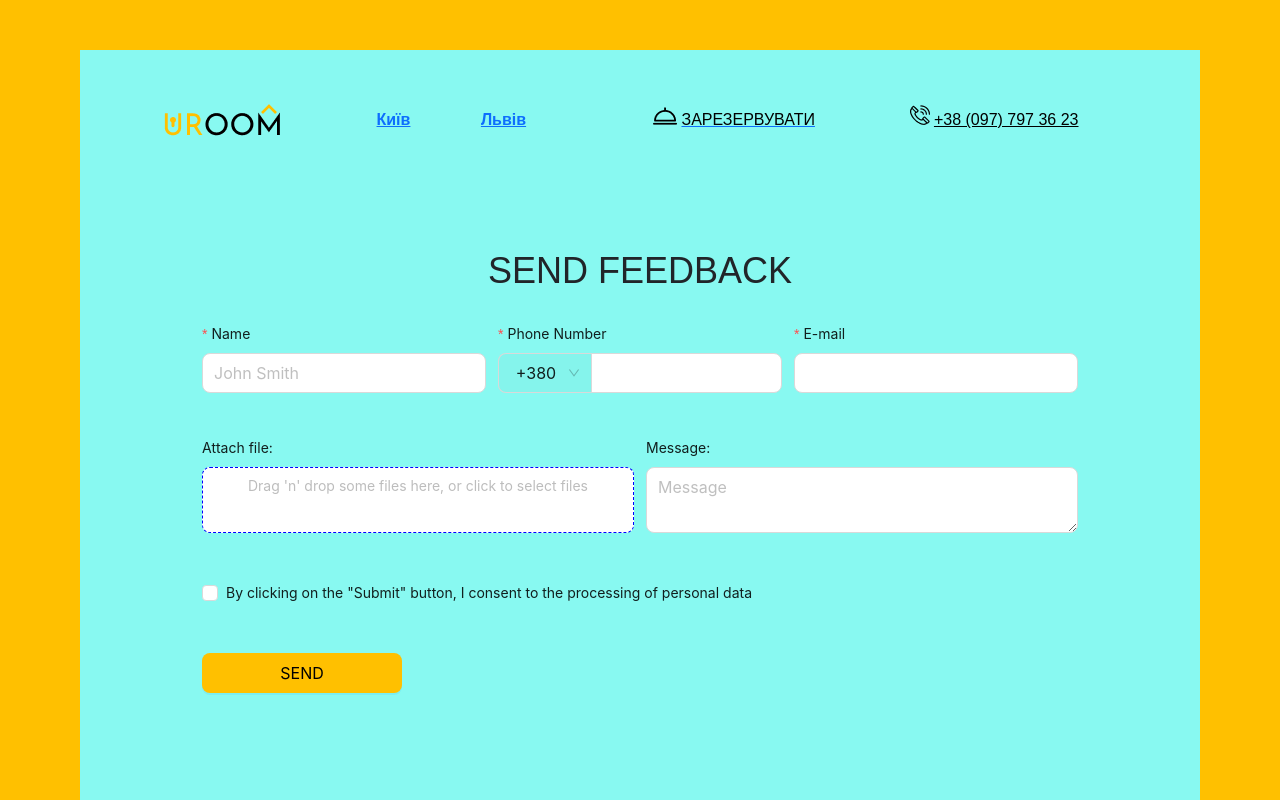
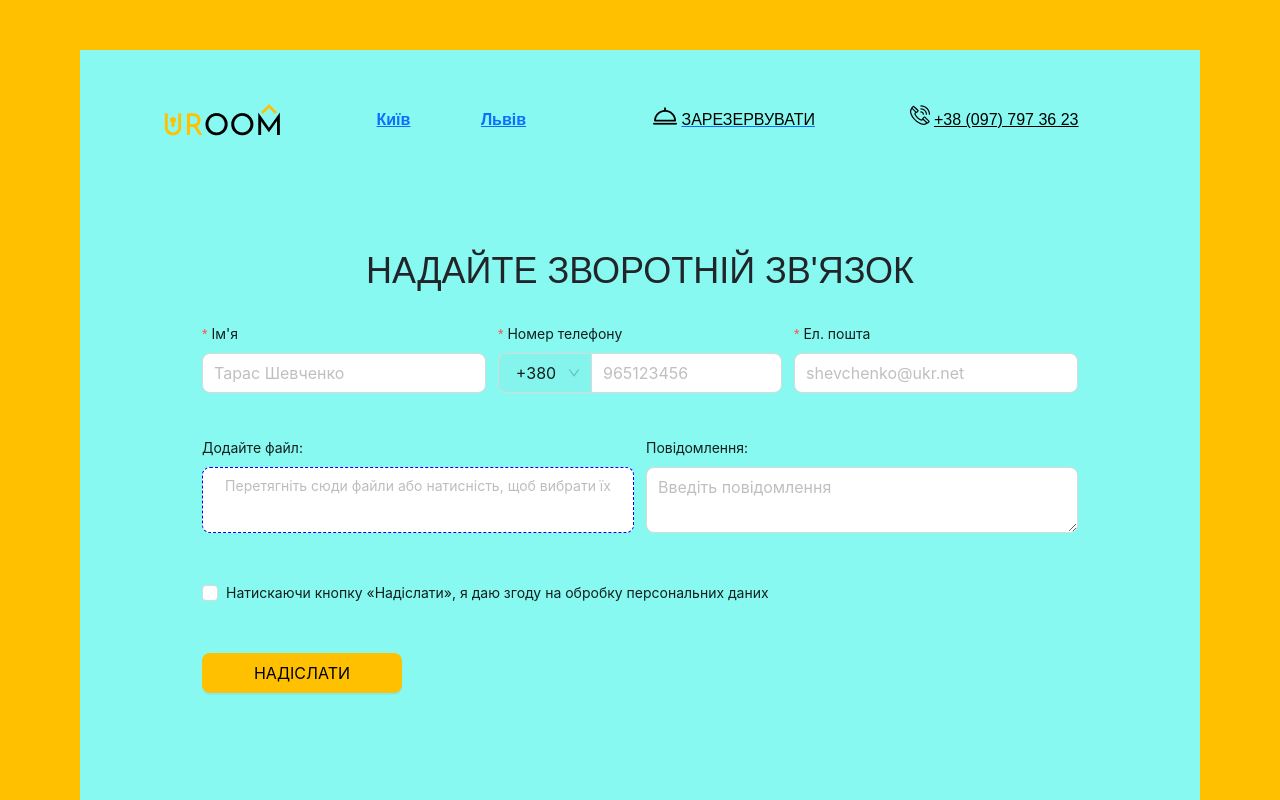
Before and after one commit to Oleksii-Kriuckov/apar-hotel, a React (Vite) app: page /feedback in a window 1280 px wide. Shown: the top 800 px of the page. Built offline with nearby package versions, Linux system fonts and the light colour scheme; a web font is replaced by a local one; what antd-style would draw is missing.

Commit message:
Full Ukrainianization of the site

```diff
--- a/src/assets/Info.ts
+++ b/src/assets/Info.ts
@@ -247,6 +247,5 @@ Also room has air conditioning and smart TV. Standard bathroom in the room.`
 There is also a wardrobe, a double bed with bedside tables, armchairs, a mirror, a hanger, air conditioning and smatr TV.
 The bathroom has a bath with shower, hairdryer, toilet and sink.`
 
-This double room has air conditioning, a smart TV, a table with chairs, a double bed with side tables.
-The room has a standard bathroom with a sink, toilet and bathtub. The bathroom itself has a shower and a jacuzzi.
+A company of three people can stay in this two-room suite. Two can sleep in the bedroom, and the third in the living room on the sofa. The living room also has a kitchen, a table, chairs and a smart TV. All rooms have air conditioning. The bathroom has a sink, a towel dryer, a toilet, and a shower cabin.
 */
--- a/src/components/UI/Forms/DropeZone.tsx
+++ b/src/components/UI/Forms/DropeZone.tsx
@@ -14,10 +14,11 @@ export function DropeZone(props) {
       <div {...getRootProps({ className: 'dropzone' })}>
         <input {...getInputProps()} />
         {files.length === 0
-          ? <p>Drag 'n' drop some files here, or click to select files</p>
+          ? <p>Перетягніть сюди файли або натисність, щоб вибрати їх</p>
+          // ? <p>Drag 'n' drop some files here, or click to select files</p>
           : (
             <aside>
-              <h4 className='files'>Files</h4>
+              <h4 className='files'>Файли</h4>
               <ul className='file_list'>{files}</ul>
             </aside>
           )}
--- a/src/components/UI/Forms/FormBooking.tsx
+++ b/src/components/UI/Forms/FormBooking.tsx
@@ -69,7 +69,7 @@ export const FormBooking: React.FC = () => {
   return (
     <div>
       <h4 style={{ textAlign: "center", paddingBottom: 10 }}>
-        Please fill in this form
+        Будь ласка, заповніть форму
       </h4>
 
       <Form
@@ -87,20 +87,22 @@ export const FormBooking: React.FC = () => {
         <div className="row row-cols-sm-1 row-cols-md-3">
           <Form.Item
             name="name"
-            label="Name"
+            label="Ім'я"
             // className="input_block input_block_booking"
-            rules={[{ required: true, message: "Please input your name!" }]}
+            rules={[{ required: true, message: "Будь ласка, введіть ім'я!" }]}
           >
-            <Input size="large" placeholder="John Smith" />
+            <Input size="large" placeholder="Тарас Шевченко" />
           </Form.Item>
 
           <Form.Item
             name="phone"
-            label="Phone Number"
+            label="Номер телефону"
             // className="input_block input_block_booking"
             rules={[
-              { required: true, message: "Please input your phone number!" },
-              { type: "integer", message: "The number should be integer" },
+              { required: true, message: "Будь ласка, введіть номер телефону!" },
+              { type: "integer", message: "Номер має бути цілим числом" },
+              // Don't work positive rule
+              // Don't work length of min number
             ]}
           >
             <InputNumber
@@ -114,14 +116,14 @@ export const FormBooking: React.FC = () => {
 
           <Form.Item
             name="email"
-            label="E-mail"
+            label="Ел. пошта"
             // className="input_block input_block_booking"
             rules={[
-              { type: "email", message: "The input is not valid E-mail!" },
-              { required: true, message: "Please input your E-mail!" },
+              { type: "email", message: "Ел. пошта не дійсна!" },
+              { required: true, message: "Будь ласка, введіть ел. пошту!" },
             ]}
           >
-            <Input size="large" placeholder="jsmith@gmail.com" />
+            <Input size="large" placeholder="shevchenko@ukr.net" />
           </Form.Item>
         </div>
 
@@ -133,7 +135,7 @@ export const FormBooking: React.FC = () => {
             className="booking_btn"
             htmlType="submit"
           >
-            Booking
+            Забронювати
           </Button>
         </Form.Item>
 
--- a/src/components/UI/Forms/FormFeedback.tsx
+++ b/src/components/UI/Forms/FormFeedback.tsx
@@ -1,6 +1,6 @@
 import React from "react";
 import codes from "../../../assets/codes.json";
-import { Button, Input, Form, Select, Grid, Checkbox } from "antd";
+import { Button, Input, Form, Select, Grid, Checkbox, InputNumber } from "antd";
 import { DropeZone } from "./DropeZone";
 import "./styles/style.css";
 
@@ -30,9 +30,11 @@ export const FormFeedback: React.FC = () => {
   );
 
   const onSubmit = (event: React.FormEvent<HTMLButtonElement>) => {
-    event.preventDefault();
+    // event.preventDefault();
     console.log("Submit");
   };
+
+  // Don't work feedback form
 
   return (
     <Form
@@ -49,49 +51,59 @@ export const FormFeedback: React.FC = () => {
       <div className="row row-cols-sm-1 row-cols-md-3">
         <Form.Item
           name="name"
-          label="Name"
-          rules={[{ required: true, message: "Please input your name!" }]}
+          label="Ім'я"
+          rules={[{ required: true, message: "Будь ласка, введіть ім'я!" }]}
         >
-          <Input size="large" placeholder="John Smith" />
+          <Input size="large" placeholder="Тарас Шевченко" />
         </Form.Item>
 
         <Form.Item
           name="phone"
-          label="Phone Number"
-          rules={[{ required: true, message: "Please input your phone number!" }]}
+          label="Номер телефону"
+          rules={[
+            { required: true, message: "Будь ласка, введіть номер телефону!" },
+            { type: "integer", message: "Номер має бути цілим числом" },
+          ]}
         >
-          <Input
+          <InputNumber
             size="large"
             minLength={7}
             addonBefore={prefixSelector}
+            placeholder="965123456"
           />
         </Form.Item>
 
         <Form.Item
           name="email"
-          label="E-mail"
+          label="Ел. пошта"
           rules={[
-            { type: "email", message: "The input is not valid E-mail!" },
-            { required: true, message: "Please input your E-mail!" },
+            { type: "email", message: "Ел. пошта не дійсна!" },
+            { required: true, message: "Будь ласка, введіть ел. пошту!" },
           ]}
         >
-          <Input size="large" />
+          <Input size="large" placeholder="shevchenko@ukr.net" />
         </Form.Item>
       </div>
 
       <div className="row row-cols-md-2"       >
-        <Form.Item className="col-md-6 padend" id="drop" label="Attach file:" valuePropName="fileList" getValueFromEvent={normFile}>
+        <Form.Item className="col-md-6 padend" id="drop" label="Додайте файл:" valuePropName="fileList" getValueFromEvent={normFile}>
           <DropeZone />
         </Form.Item>
 
-        <Form.Item className="col-md-6 padstart" id="texArea_1" label='Message:'>
-          <TextArea itemID="" size="large" name="message" rows={2} id="message" placeholder="Message" />
+        <Form.Item
+          className="col-md-6 padstart"
+          id="texArea_1"
+          label='Повідомлення:'
+          rules={[{ required: true, message: "Будь ласка, введіть повідомлення" }]}
+        >
+          <TextArea itemID="" size="large" name="message" rows={2} id="message" placeholder="Введіть повідомлення" />
         </Form.Item>
       </div>
 
       <Form.Item wrapperCol={{ offset: (screens.xs || screens.md) ? 0 : 6 }}>
         <Checkbox id="confirm">
-          By clicking on the "Submit" button, I consent to the processing of personal data
+          Натискаючи кнопку «Надіслати», я даю згоду на обробку персональних даних
+          {/* By clicking on the "Submit" button, I consent to the processing of personal data */}
         </Checkbox>
       </Form.Item>
 
@@ -104,7 +116,7 @@ export const FormFeedback: React.FC = () => {
           color="black"
           htmlType="submit"
         >
-          SEND
+          Надіслати
         </Button>
       </Form.Item>
     </Form>
--- a/src/components/UI/Forms/FormSearch.tsx
+++ b/src/components/UI/Forms/FormSearch.tsx
@@ -19,6 +19,9 @@ const { RangePicker } = DatePicker;
 const disabledPastDate: RangePickerProps["disabledDate"] = (current) => {
   return current && current < dayjs().startOf("day");
 };
+
+
+// fix: when change form params - clean fined rooms array
 
 const FormSearch = (props: Props) => {
   const { city, hotel } = useParams();
--- a/src/components/bookingMessage/BookingMessage.tsx
+++ b/src/components/bookingMessage/BookingMessage.tsx
@@ -9,7 +9,7 @@ const BookingMessage = (props: Props) => {
       <div className="bookingMessage">
         <img src={clock} alt="clock" />
         <p>
-          Booking a room is carried out <strong> around the clock!</strong>{" "}
+          Бронювання номерів здійснюється <strong> цілодобово!</strong>{" "}
         </p>
       </div>
     </div>
--- a/src/components/bookingMessage/SuccessBooking.tsx
+++ b/src/components/bookingMessage/SuccessBooking.tsx
@@ -6,7 +6,7 @@ const SuccessBooking = (props: Props) => {
     return (
         <div className="success_booking">
             <p className="m-0">
-                You have successfully booked this room
+                Ви успішно забронювали цю комнату
             </p>
         </div>
     );
--- a/src/hooks/useQuery.ts
+++ b/src/hooks/useQuery.ts
@@ -35,7 +35,7 @@ export const useQuery = () => {
         });
 
         const res = freeRooms.filter(r => r.persons >= persons)
-        // res.sort((a, b) => a.number - b.number)
+        res.sort((a, b) => a.number - b.number)
         setUnoccupiedRooms(res);
       }
 
--- a/src/pages/Feedback.tsx
+++ b/src/pages/Feedback.tsx
@@ -6,7 +6,7 @@ type Props = {};
 const Feedback = (props: Props) => {
   return (
     <div>
-      <h3 id="feedback_header" className="header_h3">Send Feedback</h3>
+      <h3 id="feedback_header" className="header_h3">Надайте зворотній зв'язок</h3>
       <FormFeedback />
 
       {/* <div className="container text-center">
--- a/src/recoil/selectors.ts
+++ b/src/recoil/selectors.ts
@@ -16,7 +16,8 @@ export const daysRange$ = selector({
         const dateRange = get(dateRange$);
         // const dr =
         return dateRange.map(v => {
-            const date = new Date(v).toDateString()
+            // const date = new Date(v).toDateString()
+            const date = new Date(v).toLocaleDateString()
             return date
         });
     },
```
Also changed, not shown: src/pages/Booking.tsx (+4 -4 lines), public/rooms/Code10/c3bfa25d75174989eca6f4d36a07e0014f867139.jpeg (deleted).
